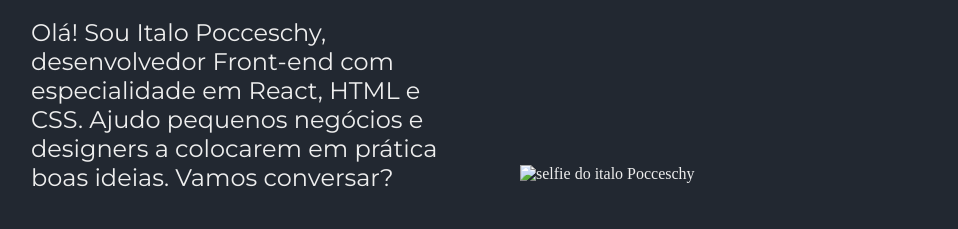
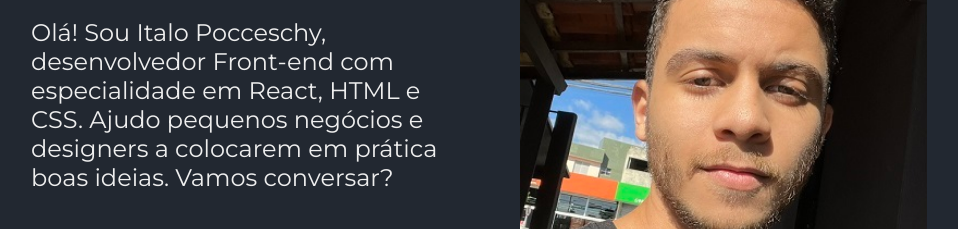
Before and after one commit to Pochete/portifolio, a plain HTML site: page index.html in a window 1280 px wide. Shown: the part 366-595 px from the top of the page, without its empty margins (161-1119 px from the left). Drawn offline with nearby package versions, Linux system fonts and the light colour scheme.

Commit message:
Update index.html

```diff
--- a/index.html
+++ b/index.html
@@ -35,7 +35,7 @@
                 </a>
             </div>
         </section>
-        <img class="apresentacao__imagem" src="./assets/imagem.JPEG" alt="selfie do italo Pocceschy">
+        <img class="apresentacao__imagem" src="./assets/imagem.jpg" alt="selfie do italo Pocceschy">
     </main>
     <footer class="rodape">
         <p>Desenvolvido por Italo Pocceschy</p>
```
